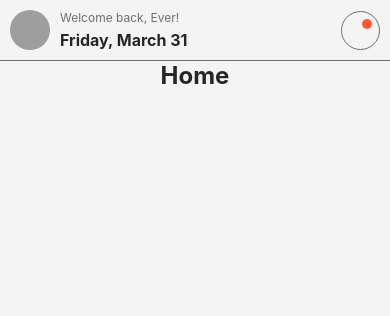
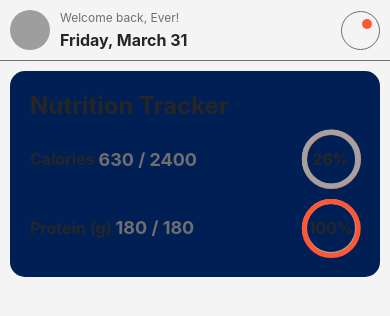
Before and after one commit to nolasco-ever/Workout-app, a React Native app in the folder FlexCoach/: screen /Tabs in a window 390 px wide. Shown: the top 316 px of the page. Built offline with nearby package versions, Linux system fonts and the light colour scheme; grey boxes are pictures that could not be loaded; some icons are missing.

Commit message:
Created nutrition tracker card

```diff
--- /dev/null
+++ b/FlexCoach/components/cards/nutritionTrackerCard.tsx
@@ -0,0 +1,98 @@
+import React, { useState } from 'react';
+import { StyleSheet, Text, View } from 'react-native';
+import { colors } from '../../colors';
+import { CustomText } from '../text/customText';
+import ProgressCircle from '../progress-indicators/progressCircle';
+
+interface NutritionTrackerCardProps {
+  dailyCalorieGoal: number;
+  dailyProteinGoal: number;
+  currentCaloriesConsumed: number;
+  currentProteinConsumed: number;
+}
+
+export const NutritionTrackerCard: React.FC<NutritionTrackerCardProps> = ({
+  dailyCalorieGoal,
+  dailyProteinGoal,
+  currentCaloriesConsumed,
+  currentProteinConsumed,
+}) => {
+    const appColors = colors();
+    const calorieProgress = Math.round((currentCaloriesConsumed / dailyCalorieGoal) * 100);
+    const proteinProgress = Math.round((currentProteinConsumed / dailyProteinGoal) * 100);
+
+    return (
+        <View style={[styles.container, {backgroundColor: appColors.primary}]}>
+            <CustomText type='header'>Nutrition Tracker</CustomText>
+            <View style={styles.infoContainer}>
+                <View style={styles.nutritionInfo}>
+                    <CustomText style={styles.nutritionLabel}>Calories </CustomText>
+                    <CustomText type='subheader' style={styles.nutritionValue}>
+                        {currentCaloriesConsumed} / {dailyCalorieGoal}
+                    </CustomText>
+                </View>
+                <ProgressCircle
+                    percent={calorieProgress}
+                    size='sm'
+                />
+            </View>
+            <View style={styles.infoContainer}>
+                <View style={styles.nutritionInfo}>
+                    <CustomText style={styles.nutritionLabel}>Protein (g) </CustomText>
+                    <CustomText type='subheader' style={styles.nutritionValue}>
+                        {currentProteinConsumed} / {dailyProteinGoal}
+                    </CustomText>
+                </View>
+                <ProgressCircle
+                    percent={proteinProgress}
+                    size='sm'
+                />
+            </View>
+        </View>
+    );
+};
+
+const styles = StyleSheet.create({
+  container: {
+    borderRadius: 15,
+    padding: 20,
+    margin: 10,
+  },
+  infoContainer: {
+    flexDirection: 'row',
+    justifyContent: 'space-between',
+    marginTop: 10,
+    alignItems: 'center'
+  },
+  progressCircle: {
+    borderWidth: 5,
+    borderRadius: 50,
+    width: 80,
+    height: 80,
+    justifyContent: 'center',
+    alignItems: 'center',
+  },
+  progressText: {
+    fontSize: 20,
+    fontWeight: 'bold',
+  },
+  progressLabel: {
+    fontSize: 16,
+    fontWeight: 'bold',
+  },
+  nutritionInfo: {
+    flex: 1,
+    marginRight: 10,
+    alignItems: 'center',
+    flexDirection: 'row'
+  },
+  nutritionLabel: {
+    fontSize: 16,
+    fontWeight: 'bold',
+    marginBottom: 5,
+  },
+  nutritionValue: {
+    fontSize: 16,
+    fontWeight: 'bold',
+  },
+});
--- /dev/null
+++ b/FlexCoach/components/progress-indicators/progressCircle.tsx
@@ -0,0 +1,111 @@
+import React from 'react'
+import { View, Text, StyleSheet, Dimensions } from 'react-native'
+import { CustomText } from '../text/customText';
+import { colors } from '../../colors';
+
+interface ProgressCircleProps {
+  percent: number,
+  size?: 'sm' | 'md' | 'lg'
+}
+
+export default function ProgressCircle({percent, size='lg'}:ProgressCircleProps) {
+    const screenWidth = Dimensions.get('window').width;
+    const appColors = colors();
+    const dimensionsMultiplier = size === 'sm' ? 0.15 : size === 'md' ? 0.25 : 0.4;
+    const borderWidth = size === 'sm' ? 5 : size === 'md' ? 12 : 20;
+
+    const styleFromProp = (percent: number, base_degrees: number) => {
+        const rotateBy = base_degrees + (percent*3.6)
+
+        return{
+        transform:[{rotateZ: `${rotateBy}deg`}]
+        }
+    }
+
+    const renderThirdLayer = (percent: number) => {
+        if(percent > 50){
+        return <View style={[
+            progressCircleStyle.thirdLayer,
+            {
+            width: screenWidth*dimensionsMultiplier,
+            height: screenWidth*dimensionsMultiplier,
+            borderRadius: screenWidth*0.2,
+            borderColor: appColors.accent,
+            transform: [{rotateZ: '45deg'}]
+            },
+            styleFromProp((percent - 50), 45)
+        ]}/>
+        }
+        else{
+        return  <View
+                    style={[
+                    progressCircleStyle.thirdLayer,
+                    {
+                        borderWidth: borderWidth,
+                        width: screenWidth*dimensionsMultiplier,
+                        height: screenWidth*dimensionsMultiplier,
+                        borderRadius: screenWidth*0.2,
+                        borderColor: appColors.inactive,
+                        transform:[{rotateZ: '-135deg'}]
+                    }
+                    ]}
+                />
+        }
+    }
+
+    let firstProgressLayerStyle;
+    if(percent > 50){
+        firstProgressLayerStyle = styleFromProp(50, -135);
+    }else {
+        firstProgressLayerStyle = styleFromProp(percent, -135);
+    }
+
+    return (
+        <View
+        style={[
+            progressCircleStyle.container,
+            {
+                borderWidth: borderWidth,
+                borderColor: appColors.inactive,
+                width: screenWidth*dimensionsMultiplier,
+                height: screenWidth*dimensionsMultiplier,
+                borderRadius: screenWidth*0.2,
+            }
+        ]}
+        >
+        <View
+            style={[
+                progressCircleStyle.firstLayer,
+                {
+                    borderWidth: borderWidth,
+                    borderColor: appColors.accent,
+                    width: screenWidth*dimensionsMultiplier,
+                    height: screenWidth*dimensionsMultiplier,
+                    borderRadius: screenWidth*0.2,
+                },
+                firstProgressLayerStyle
+            ]}
+        />
+        {renderThirdLayer(percent)}
+        <CustomText>{percent}%</CustomText>
+        </View>
+    )
+}
+
+const progressCircleStyle = StyleSheet.create({
+    container: {
+        justifyContent: 'center',
+        alignItems: 'center'
+    },
+    firstLayer: {
+        position: 'absolute',
+        borderLeftColor: 'transparent',
+        borderBottomColor: 'transparent',
+        transform: [{rotateZ: '-45deg'}]
+    },
+    thirdLayer: {
+        position: 'absolute',
+        borderLeftColor: 'transparent',
+        borderBottomColor: 'transparent',
+    }
+})
--- a/FlexCoach/screens/Tabs/Home/HomeScreen.tsx
+++ b/FlexCoach/screens/Tabs/Home/HomeScreen.tsx
@@ -4,6 +4,7 @@ import { colors } from '../../../colors';
 import { WeekHeader } from '../../../components/calendars/weekHeader';
 import { UserCardHeader } from '../../../components/cards/userCardHeader';
 import { CustomText } from '../../../components/text/customText';
+import { NutritionTrackerCard } from '../../../components/cards/nutritionTrackerCard';
 
 export const HomeScreen = () => {
     const appColors = colors();
@@ -14,7 +15,12 @@ export const HomeScreen = () => {
             welcomeMessage='Welcome back, Ever!'
         />
         <ScrollView style={{borderTopWidth: 1, borderColor: appColors.subtext}}>
-            <CustomText type='header' centered>Home</CustomText>
+            <NutritionTrackerCard
+              dailyCalorieGoal={2400}
+              dailyProteinGoal={180}
+              currentCaloriesConsumed={630}
+              currentProteinConsumed={180}
+            />
         </ScrollView>
     </SafeAreaView>
   );
```
